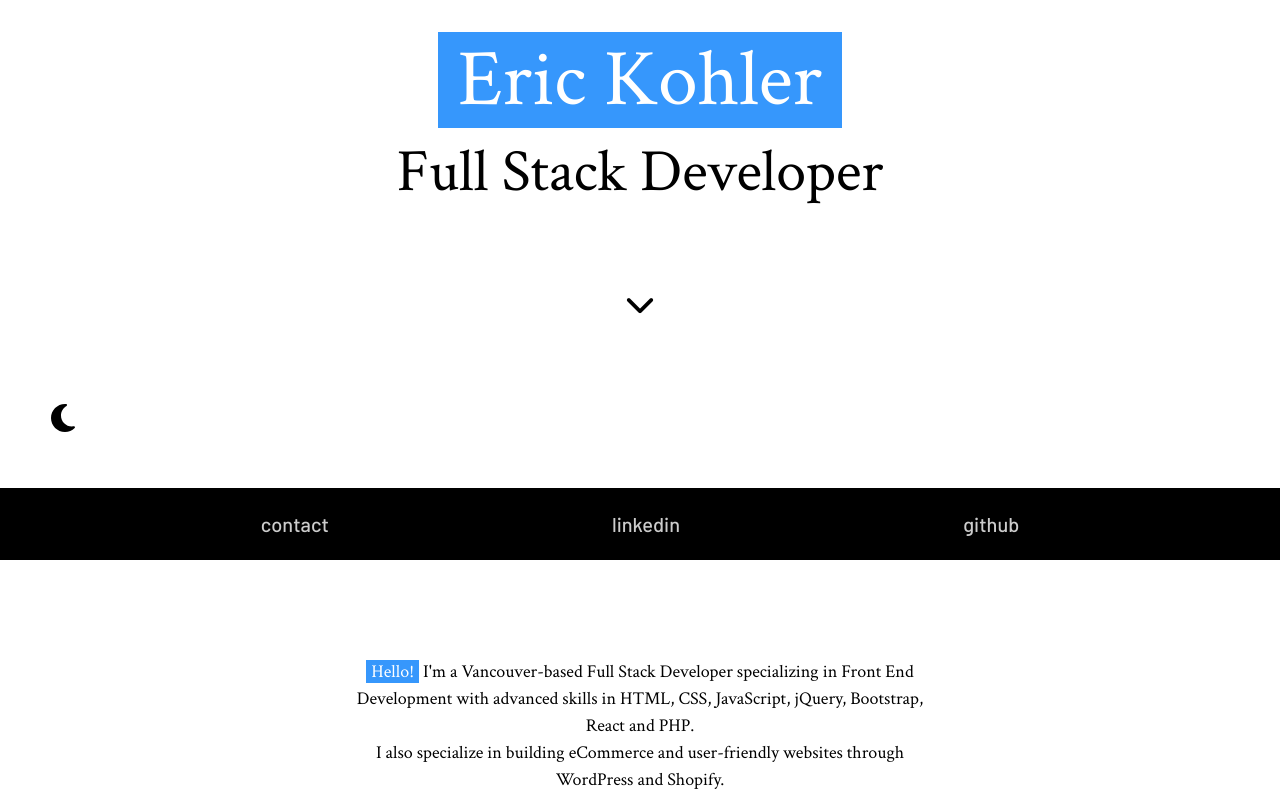
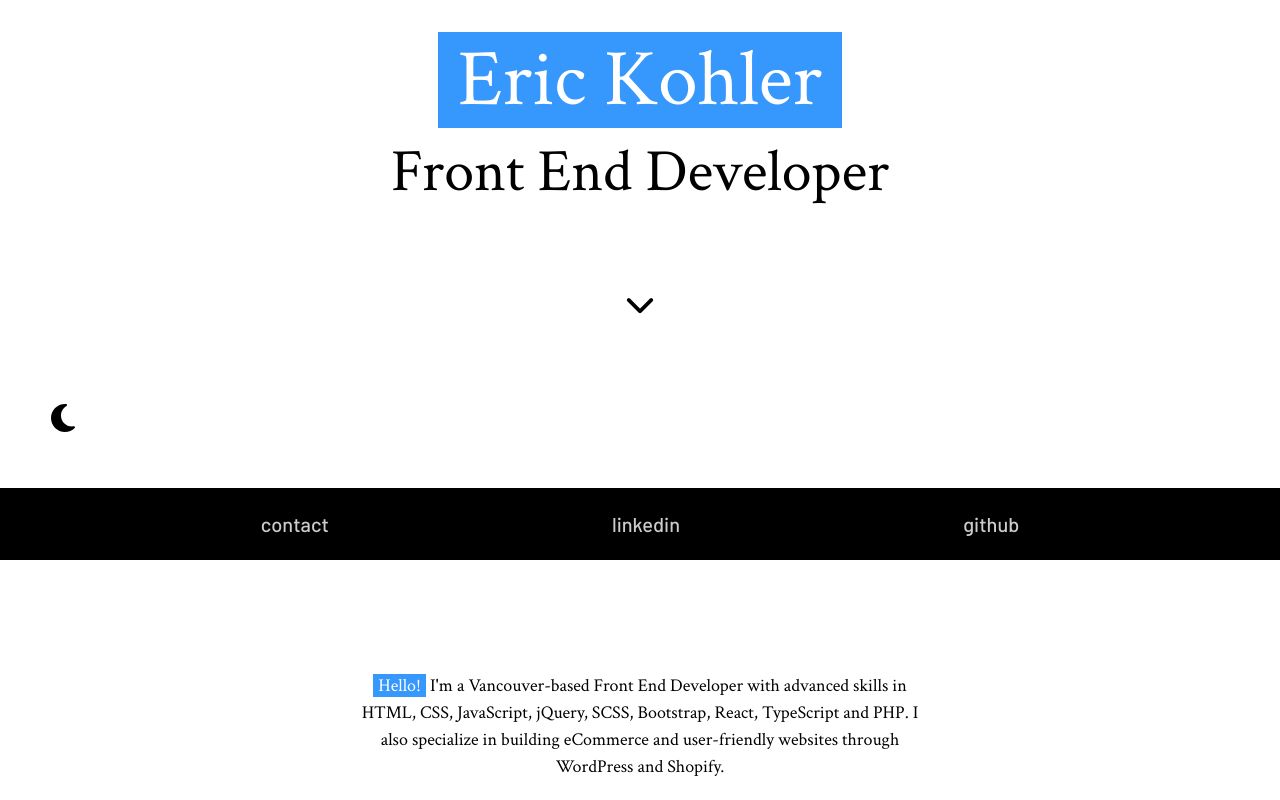
Before and after one commit to eikohler/Full-Stack-Portfolio, a React (Create React App) app: page / in a window 1280 px wide. Shown: the part 240-1040 px from the top of the page. Built offline with nearby package versions, Linux system fonts and the light colour scheme; the HTML template or start-up script is replaced by a standard one.

Commit message:
update text

```diff
--- a/src/components/About/index.js
+++ b/src/components/About/index.js
@@ -22,8 +22,8 @@ function About() {
     <div className="row mx-0 justify-content-center">
       <div className="col-lg-7 col-sm-10 text-center">
         <motion.div ref={ref} variants={variants} initial="hidden" animate={controls}>
-          <p><span>Hello!</span> I'm a Vancouver-based Full Stack Developer specializing in
-          Front End Development with advanced skills in HTML, CSS, JavaScript, jQuery, Bootstrap, React and PHP.<br></br>
+          <p><span>Hello!</span> I'm a Vancouver-based Front End Developer with advanced skills in HTML, CSS,
+          JavaScript, jQuery, SCSS, Bootstrap, React, TypeScript and PHP.
           I also specialize in building eCommerce and user-friendly websites through WordPress and Shopify.</p>
           <p>My background is in Computer Science and Visual Arts from Brock University.
             As well, I've completed the Full Stack Coding BootCamp from Carleton University
--- a/src/components/Home/index.js
+++ b/src/components/Home/index.js
@@ -4,7 +4,7 @@ function Home() {
   return (
     <div className='text-center'>
         <h1>Eric Kohler</h1>
-        <h2>Full Stack Developer</h2>
+        <h2>Front End Developer</h2>
         <p className="bounce"><a href="#about"><i class="fa-solid fa-chevron-down"></i></a></p>
     </div>
   );
```
